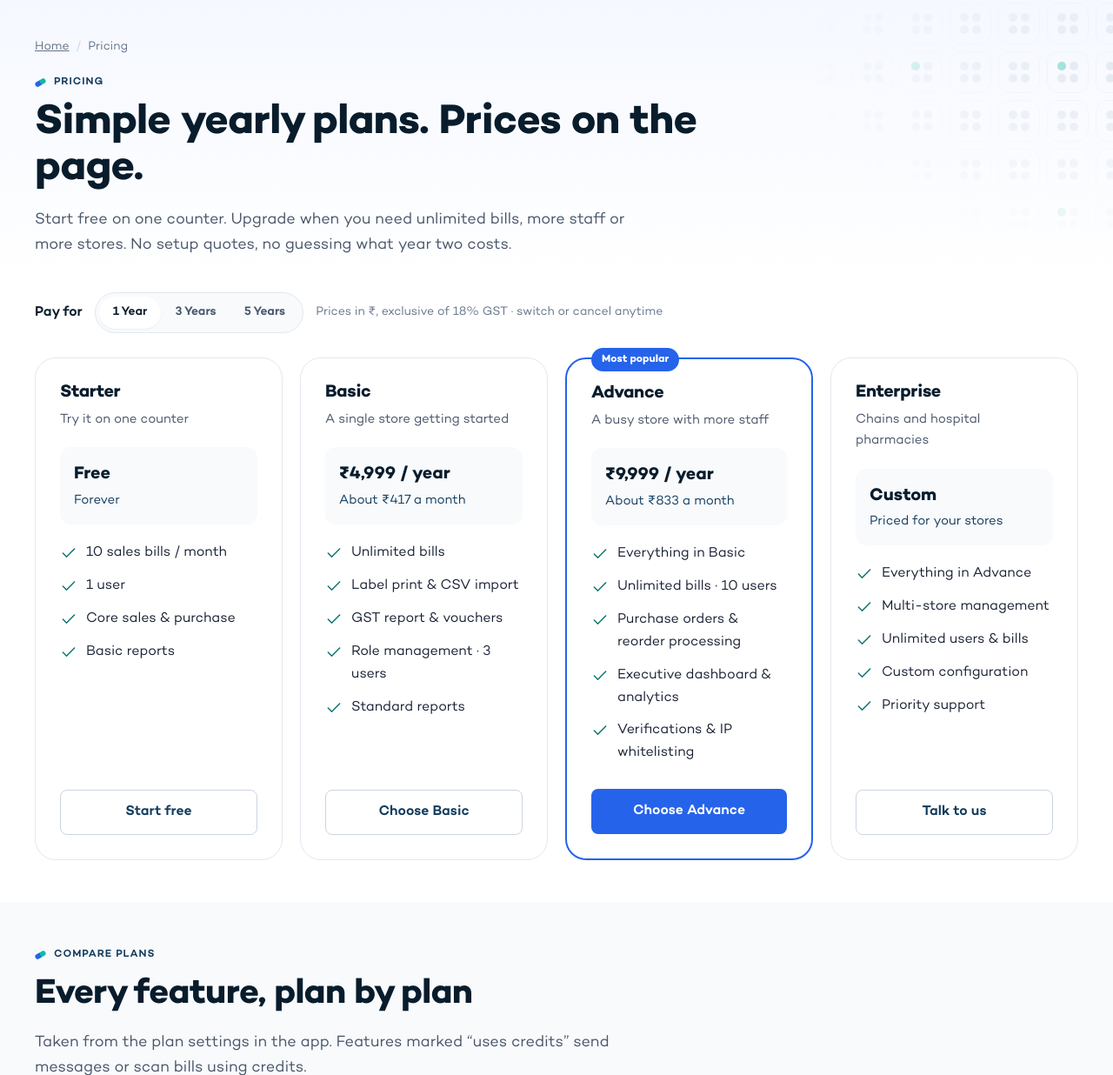
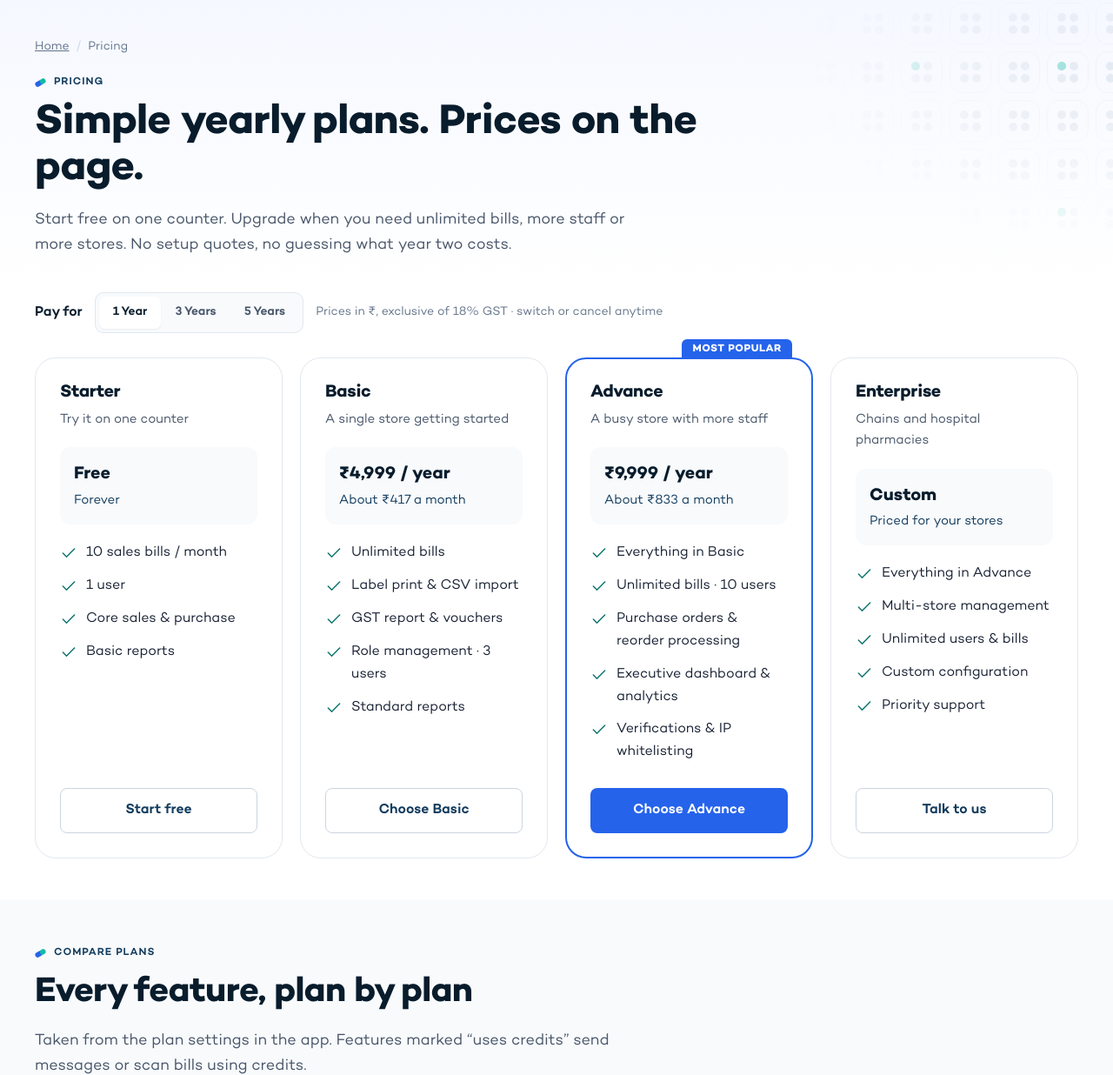
Before and after one commit to dhrumilBS/pharmacy, a PHP site: page /pharmacy/pricing.php in a window 1280 px wide. Shown: the part 74-1310 px from the top of the page at 87% size. Run offline with PHP 8.4, Linux system fonts and the light colour scheme; data that the repository does not hold is empty.

Commit message:
Drop decorative pills from shared styles

```diff
--- a/assets/css/pages.css
+++ b/assets/css/pages.css
@@ -4,9 +4,9 @@
 .term-bar{display:flex;align-items:center;gap:14px;flex-wrap:wrap}
 .term-bar > span{font-weight:600;color:var(--navy-950)}
 .term-bar small{color:var(--muted);font-size:14px}
-.term-seg{display:inline-flex;background:var(--bg);border:1px solid var(--border);border-radius:999px;padding:4px}
+.term-seg{display:inline-flex;background:var(--bg);border:1px solid var(--border);border-radius:10px;padding:4px}
 .term-seg input{position:absolute;opacity:0;pointer-events:none}
-.term-seg span{display:inline-block;padding:7px 16px;border-radius:999px;font-weight:600;font-size:14px;color:var(--text-2);cursor:pointer}
+.term-seg span{display:inline-block;padding:7px 16px;border-radius:7px;font-weight:600;font-size:14px;color:var(--text-2);cursor:pointer}
 .term-seg input:checked + span{background:#fff;color:var(--navy-950);box-shadow:var(--shadow-sm)}
 .term-seg input:focus-visible + span{outline:3px solid var(--blue-600);outline-offset:2px}
 .term-total{display:block}
@@ -43,9 +43,11 @@
 .pc-small{min-width:0}
 
 /* FAQ page */
-.faq-cats{display:flex;flex-wrap:wrap;gap:8px;margin-bottom:28px}
-.faq-cats a{border:1px solid var(--border-2);border-radius:999px;padding:7px 14px;font-weight:500;font-size:14px;color:var(--text-2);text-decoration:none;background:#fff}
-.faq-cats a:hover{border-color:var(--blue-600);color:var(--blue-700)}
+/* Topic links: a plain index line with separators, not pills */
+.faq-cats{display:flex;flex-wrap:wrap;gap:6px 0;margin-bottom:28px;padding-bottom:16px;border-bottom:1px solid var(--border);font-size:15px}
+.faq-cats a{font-weight:500;color:var(--blue-700);text-decoration:none}
+.faq-cats a:not(:last-child)::after{content:"·";margin:0 12px;color:var(--border-2)}
+.faq-cats a:hover{text-decoration:underline}
 .faq-block{margin-top:40px;scroll-margin-top:96px}
 .faq-block:first-of-type{margin-top:0}
 .faq-block > h2{font-size:22px;margin-bottom:6px}
--- a/assets/css/site.css
+++ b/assets/css/site.css
@@ -272,19 +272,14 @@
     }
 
     /* Sample tag */
+    /* Plain caption-style label, not a pill (owner feedback 15 Oct 2026) */
     .sample-tag {
-      display: inline-flex;
-      align-items: center;
-      gap: 5px;
-      font-size: 11px;
+      display: inline-block;
+      font-size: 11.5px;
       font-weight: 600;
-      letter-spacing: .03em;
+      letter-spacing: .06em;
       text-transform: uppercase;
-      color: var(--muted);
-      background: #fff;
-      border: 1px dashed var(--border-2);
-      padding: 2px 8px;
-      border-radius: 999px
+      color: var(--muted)
     }
 
     /* Header */
@@ -1550,21 +1545,28 @@
       background: #fff
     }
 
+    /* 2px border, 1px less padding: content lines up with the 1px-bordered cards next to it */
     .plan.featured {
       border: 2px solid var(--blue-600);
+      padding: 27px;
       position: relative
     }
 
+    /* "Most popular": a tab attached to the top border, like a file divider (no floating pill) */
     .plan .badge {
       position: absolute;
-      top: -13px;
-      left: 28px;
+      bottom: 100%;
+      right: 22px;
+      padding: 5px 12px 4px;
+      border-radius: 6px 6px 0 0;
       background: var(--blue-600);
       color: #fff;
       font-size: 12px;
       font-weight: 700;
-      padding: 4px 12px;
-      border-radius: 999px
+      letter-spacing: .04em;
+      text-transform: uppercase;
+      line-height: 1.2;
+      white-space: nowrap
     }
 
     .plan h3 {
```
